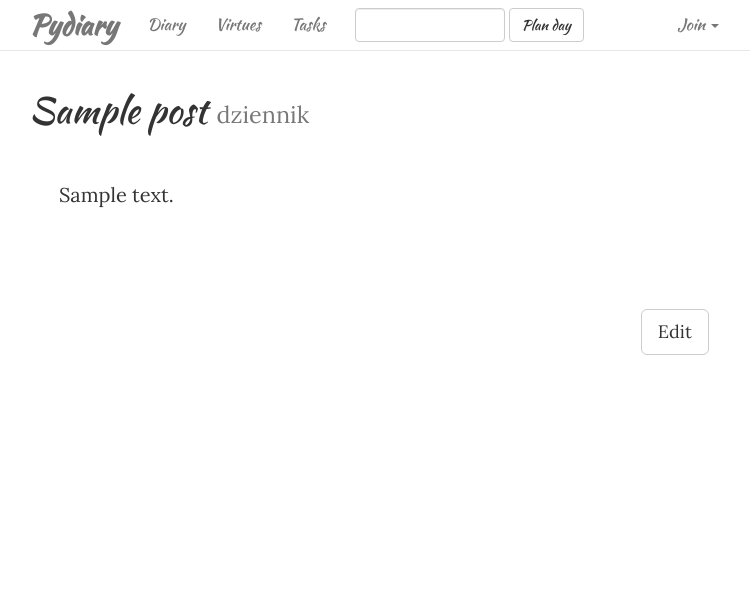
After one commit to roxel/pydiary, a Flask app: page /diary/show/1 in a window 1280 px wide. The commit adds this page. Shown: the top 595 px of the page, without its empty margins (266-1016 px from the left). Run offline with Flask 2, Linux system fonts and the light colour scheme; tables that the repository leaves empty hold one stand-in row (values such as "Sample post"); some libraries are stand-ins or nearby versions.

Commit message:
added show page for diary

```diff
--- a/app/static/style.css
+++ b/app/static/style.css
@@ -23,6 +23,10 @@ img {
 
 .primary_button {
     margin-top: 20px;
+}
+
+.handwriting {
+    font-family: 'Kaushan Script', cursive;
 }
 
 /*
--- a/app/templates/diary/form.html
+++ b/app/templates/diary/form.html
@@ -1,4 +1,4 @@
-{% extends "tasks/index.html" %}
+{% extends "diary/index.html" %}
 {% import 'layout/macros.html' as form_macros %}
 
 {% block title %}Diary - {{ submit_string }} post {% endblock %}
--- a/app/templates/diary/macros.html
+++ b/app/templates/diary/macros.html
@@ -11,5 +11,5 @@
 {%- endmacro %}
 
 {% macro post_title_with_href(post) -%}
-    <a href="{{ url_for('diary.edit_post', post_id=post.id) }}"> {{ post.title }} </a>
+    <a href="{{ url_for('diary.show_post', post_id=post.id) }}"> {{ post.title }} </a>
 {%- endmacro %}
--- /dev/null
+++ b/app/templates/diary/show.html
@@ -0,0 +1,36 @@
+{% extends "diary/index.html" %}
+{% import 'layout/macros.html' as form_macros %}
+
+{% block head %}
+    {{ super() }}
+    <style>
+        .post_content { margin-top: 40px; }
+        .post_footer { margin-top: 100px; }
+        .post_content { font-size: 20px; padding-left: 30px; }
+    </style>
+{% endblock %}
+
+{% block title %}Diary - {{ post.title }} {% endblock %}
+
+{% block content %}
+    <div class="row post_heading">
+        <div class="col-md-9">
+        	<h1><span class="handwriting">{{ post.title }}</span> <small>dziennik</small></h1>
+        </div>
+        <div class="col-md-3">
+
+        </div>
+    </div>
+    <div class="row post_content">
+        <div class="col-md-12">
+            {{ post.content }}
+        </div>
+    </div>
+    <div class="row post_footer">
+        <div class="col-md-12">
+            <a href=" {{ url_for('diary.edit_post', post_id=post.id) }}" class="btn btn-default btn-lg pull-right edit_post" role="button">Edit</a>
+        </div>
+    </div>
+
+
+{% endblock %}
--- a/app/templates/tasks/index.html
+++ b/app/templates/tasks/index.html
@@ -2,6 +2,7 @@
 {% import 'tasks/macros.html' as macros %}
 {% import 'layout/macros.html' as form_macros %}
 {% block title %}Tasks{% endblock %}
+
 
 {% block content %}
     <h1 class="index">Tasks</h1>
```
